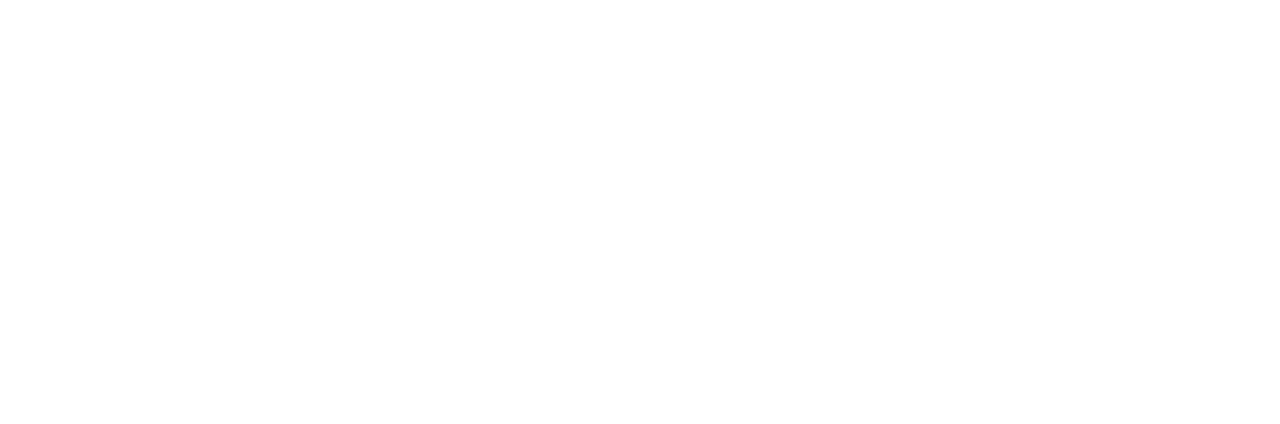
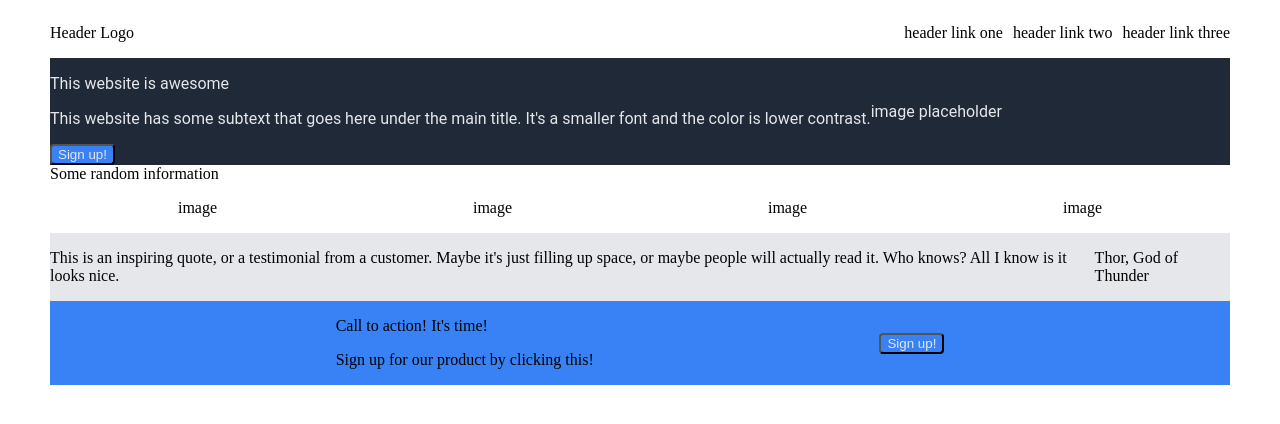
Before and after one commit to statcat2017/odin_html_css, a plain HTML site: page index.html in a window 1280 px wide. Drawn offline with Linux system fonts and the light colour scheme.

Commit message:
Sketched basic outlife of index.html and basic CSS elements to aid structure

```diff
--- a/index.html
+++ b/index.html
@@ -3,9 +3,70 @@
 <head>
     <meta charset="UTF-8">
     <meta name="viewport" content="width=device-width, initial-scale=1.0">
-    <title>Document</title>
+    <link rel="stylesheet" href="styles.css">
+    <title>Basic Landing Page!</title>
 </head>
+
 <body>
+
+<div class="top-bar">
+    <p>Header Logo</p>
+    <ul>
+        <li>header link one</li>
+        <li>header link two</li>
+        <li>header link three</li>
+    </ul>
+</div>
+
+<div class="header">
+    <div class="header-left">
+    <p>This website is awesome</p>
+    <p>This website has some subtext that goes here under
+        the main title. It's a smaller font and the color is
+        lower contrast.</p>
+    <button>Sign up!</button>
+    </div>
+    <div class="header-right">
+        <p>image placeholder</p>
+    </div>
+</div>
+<div class="gallery">
+    <div class="gallery-title">Some random information</div>
+    <div class="gallery-container">
+        <div class="gallery-item">
+            <p>image</p>
+        </div>
+        <div class="gallery-item">
+            <p>image</p>
+        </div>
+        <div class="gallery-item">
+            <p>image</p>
+        </div>
+        <div class="gallery-item">
+            <p>image</p>
+        </div>
+    </div>
+</div>
+<div class="quote">
+    <p>This is an inspiring quote, or a testimonial from a customer.
+        Maybe it's just filling up space, or maybe people will
+        actually read it. Who knows? All I know is it looks nice.
+    </p>
+    <p>Thor, God of Thunder</p>
+</Div>
+
+<div class="call-to-action">
+    <div class="call-left">
+        <p>Call to action! It's time!</p>
+        <p>Sign up for our product by clicking this!</p>
+    </div>
+    <div class="call-right">
+        <button>Sign up!</button>
+    </div>
+</div>
+
+<div class="footer">
+</div>
 
 </body>
 </html>
--- a/styles.css
+++ b/styles.css
@@ -1,3 +1,64 @@
+/*
+* {
+    outline: 1px solid red;
+  }
+*/
+ul {
+    list-style: none;
+    padding: 0;
+    display:flex;
+    gap: 10px;
+}
+
 body {
+    display:flex;
+    flex-direction: column;
+    margin-left: 50px;
+    margin-right: 50px;
+}
+
+button {
+    background-color: #3882f6;
+    color: #E5E7Eb;
+    border-radius: 4px;
+}
+
+.top-bar {
+    display:flex;
+    justify-content: space-between;
+}
+
+.header {
+font-family: 'roboto';
+display: flex;
+background-color: #1f2937;
+color: #E5E7Eb;
+align-items: center;
+}
+
+.gallery {
+    display: flex;
+    flex-direction: column;
+}
+
+.gallery-container {
+display: flex;
+justify-content: space-around;
+}
+
+.quote {
+    display:flex;
+    background-color: #E5E7Eb;
+}
+
+.call-to-action {
+    display: flex;
+    background-color: #3882f6;
+    justify-content: space-evenly;
+    align-items: center;
 
 }
+
+.call-right {
+
+}
```
